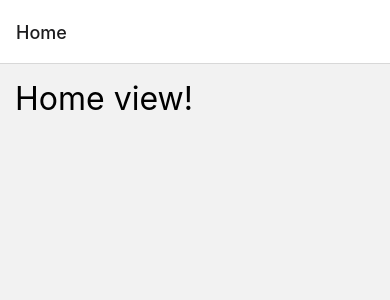
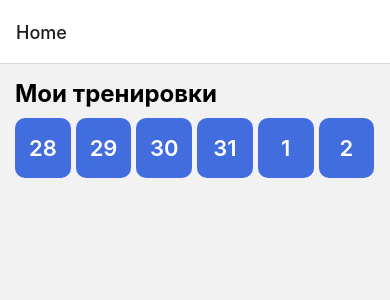
Before and after one commit to tamertokbaev/2fit, a React Native app: screen /Home in a window 390 px wide. Shown: the top 300 px of the page. Built offline with nearby package versions, Linux system fonts and the light colour scheme.

Commit message:
Horizontal calendar component

```diff
--- a/components/Heading/index.tsx
+++ b/components/Heading/index.tsx
@@ -17,16 +17,20 @@ const Heading: React.FC<Props> = ({title, size}) => {
 
 const styles = StyleSheet.create({
   xl: {
-    fontSize: 32
+    fontSize: 32,
+    fontWeight: "700",
   },
   lg: {
-    fontSize: 28
+    fontSize: 28,
+    fontWeight: "700",
   },
   md: {
-    fontSize: 24
+    fontSize: 24,
+    fontWeight: "700",
   },
   sm: {
-    fontSize: 20
+    fontSize: 20,
+    fontWeight: "700",
   }
 })
 
--- /dev/null
+++ b/components/HorizontalCalendar/HorizontalCalendarItem.tsx
@@ -0,0 +1,50 @@
+import React from "react";
+import {Text, StyleSheet, Pressable, Dimensions} from "react-native";
+import {theme} from "../../constants/theme";
+
+type Props = {
+  item: Date,
+  index: number
+}
+
+const { width } = Dimensions.get('window')
+const ITEM_WIDTH = width / 7
+const ITEM_HEIGHT = 60
+
+const HorizontalCalendarItem: React.FC<Props> = ({item, index}) => {
+  const day = item.getDate()
+
+  const onSelectDate = () => {
+    console.log(item)
+  }
+
+  return (
+    <Pressable
+      onPress={onSelectDate}
+      style={styles.root}>
+      <Text style={styles.day}>
+        {day}
+      </Text>
+    </Pressable>
+  )
+}
+
+const styles = StyleSheet.create({
+  root: {
+    width: ITEM_WIDTH,
+    height: ITEM_HEIGHT,
+    backgroundColor: theme.primaryColor,
+    flex: 1,
+    justifyContent: "center",
+    alignItems: "center",
+    borderRadius: 10,
+    marginRight: 5
+  },
+  day: {
+    fontSize: 22,
+    color: theme.textColor,
+    fontWeight: "600",
+  },
+})
+
+export default HorizontalCalendarItem
--- /dev/null
+++ b/components/HorizontalCalendar/index.tsx
@@ -0,0 +1,40 @@
+import React, {useMemo} from "react";
+import {View, Text, FlatList} from 'react-native'
+import HorizontalCalendarItem from "./HorizontalCalendarItem";
+
+type Props = {
+
+}
+
+const dateSubtractDays = (date: Date, numberOfDays: number) => {
+  const result = new Date(date)
+  result.setDate(result.getDate() - numberOfDays)
+  return result
+}
+
+const generateHorizontalCalendarDates = (daysToDisplay: number) => {
+  const today = new Date()
+  let result = []
+  for(let i = 0; i < daysToDisplay; i ++){
+    result[i] = dateSubtractDays(today, i)
+  }
+  return result.reverse()
+}
+
+const HorizontalCalendar: React.FC<Props> = () => {
+  const dates: Date[] = useMemo(() => {
+    return generateHorizontalCalendarDates(14)
+  }, [])
+
+  return (
+    <FlatList
+      data={dates}
+      renderItem={HorizontalCalendarItem}
+      keyExtractor={(item) => item.toDateString()}
+      horizontal={true}
+      showsHorizontalScrollIndicator={false}
+    />
+  )
+}
+
+export default HorizontalCalendar
--- /dev/null
+++ b/constants/theme.ts
@@ -0,0 +1,4 @@
+export const theme = {
+  primaryColor: '#426DDE',
+  textColor: "#fff"
+}
--- a/screens/HomeScreen.tsx
+++ b/screens/HomeScreen.tsx
@@ -1,6 +1,7 @@
 import React from "react";
 import {View, Text, StyleSheet} from "react-native";
 import Heading from "../components/Heading";
+import HorizontalCalendar from "../components/HorizontalCalendar";
 
 
 const HomeScreen: React.FC = () => {
@@ -8,9 +9,11 @@ const HomeScreen: React.FC = () => {
   return (
     <View style={styles.root}>
       <Heading
-        size="xl"
-        title="Home view!"/>
-
+        size="md"
+        title="Мои тренировки"/>
+      <View style={styles.calendar}>
+        <HorizontalCalendar/>
+      </View>
     </View>
   )
 }
@@ -19,7 +22,9 @@ const styles = StyleSheet.create({
   root: {
     padding: 15
   },
-
+  calendar: {
+    marginTop: 10
+  }
 })
 
 export default HomeScreen
```
